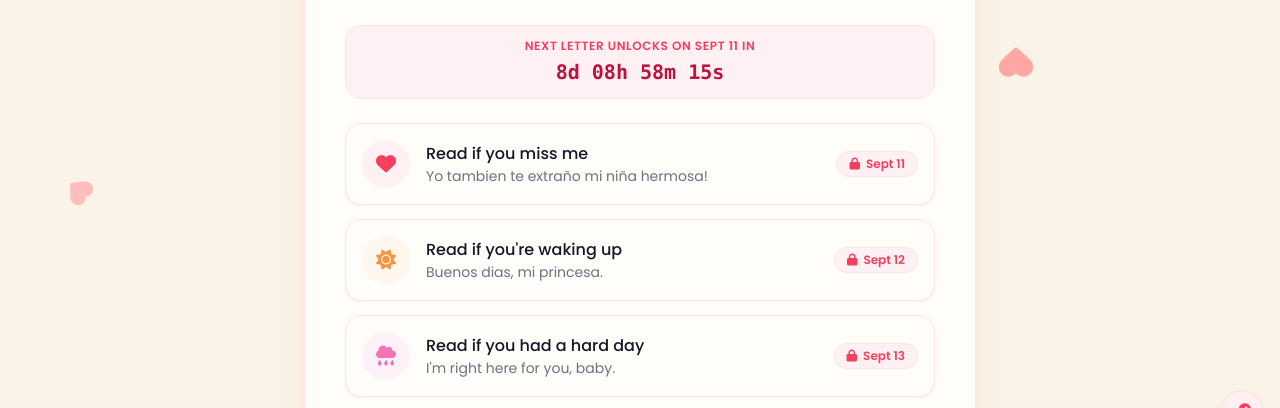
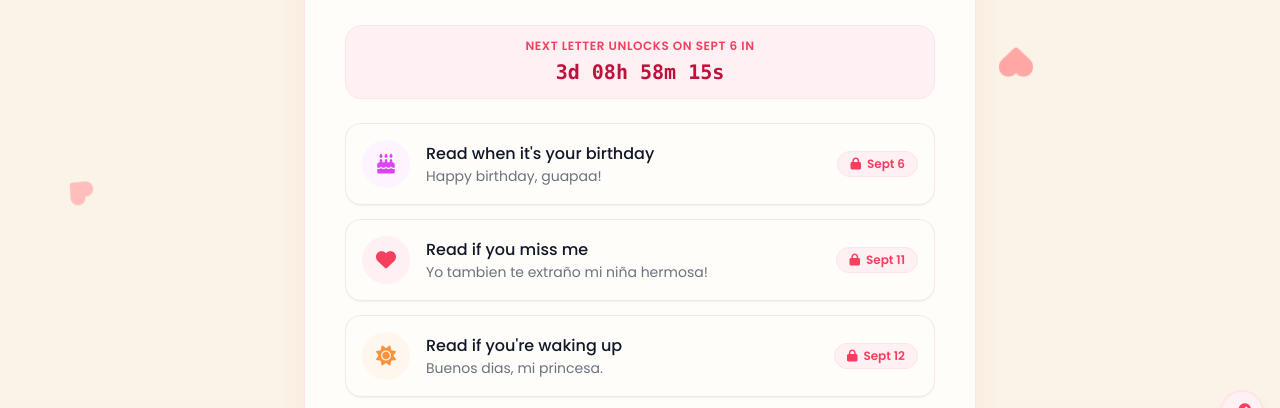
Before and after one commit to veneno11/loveyoujai, a plain HTML site: page index.html in a window 1280 px wide. Shown: the part 350-758 px from the top of the page. Drawn offline with nearby package versions, Linux system fonts and the light colour scheme; a web font is replaced by a local one.

Commit message:
Update unlock dates and audio references in index.html

```diff
--- a/index.html
+++ b/index.html
@@ -214,7 +214,7 @@
         </div>
 
         <p class="text-center text-[10px] sm:text-xs text-gray-400 shrink-0 mt-1 sm:mt-4">
-            <i class="fa-solid fa-lock text-[#F43F5E] mr-1"></i> Unlocks daily starting Sept 11, 2026 @ 12:00 AM
+            <i class="fa-solid fa-lock text-[#F43F5E] mr-1"></i> Unlocks starting Sept 6, 2026 @ 12:00 AM
         </p>
     </div>
 
@@ -339,6 +339,18 @@
          */
         const lettersData = [
             {
+                id: 'birthday',
+                title: "Read when it's your birthday",
+                subtitle: "Happy birthday, guapaa!",
+                icon: "fa-cake-candles",
+                iconColor: "text-[#D946EF]",
+                bgColor: "bg-[#FDF4FF]",
+                unlockDate: "2026-09-06T00:00:00",
+                badgeText: "Sept 6",
+                image: "birthday.jpg",
+                audio: "birthday.m4a"
+            },
+            {
                 id: 'miss-me',
                 title: "Read if you miss me",
                 subtitle: "Yo tambien te extraño mi niña hermosa!",
@@ -348,8 +360,7 @@
                 unlockDate: "2026-09-11T00:00:00",
                 badgeText: "Sept 11",
                 image: "missme.jpg",
-                audio: "missme.m4a",
-                avatar: "leoday1.jpg"
+                audio: "missme.m4a"
             },
             {
                 id: 'waking-up',
@@ -361,8 +372,7 @@
                 unlockDate: "2026-09-12T00:00:00",
                 badgeText: "Sept 12",
                 image: "waking-up.jpg",
-                audio: "waking-up.m4a",
-                avatar: "leoday2.jpg"
+                audio: "waking-up.m4a"
             },
             {
                 id: 'hard-day',
@@ -374,8 +384,7 @@
                 unlockDate: "2026-09-13T00:00:00",
                 badgeText: "Sept 13",
                 image: "hard-day.jpg",
-                audio: "hard-day.m4a",
-                avatar: "leoday3.jpg"
+                audio: "hard-day.m4a"
             },
             {
                 id: 'going-to-sleep',
@@ -387,8 +396,7 @@
                 unlockDate: "2026-09-14T00:00:00",
                 badgeText: "Sept 14",
                 image: "going-to-sleep.jpg",
-                audio: "going-to-sleep.m4a",
-                avatar: "leoday4.jpg"
+                audio: "going-to-sleep.m4a"
             }
         ];
 
```
